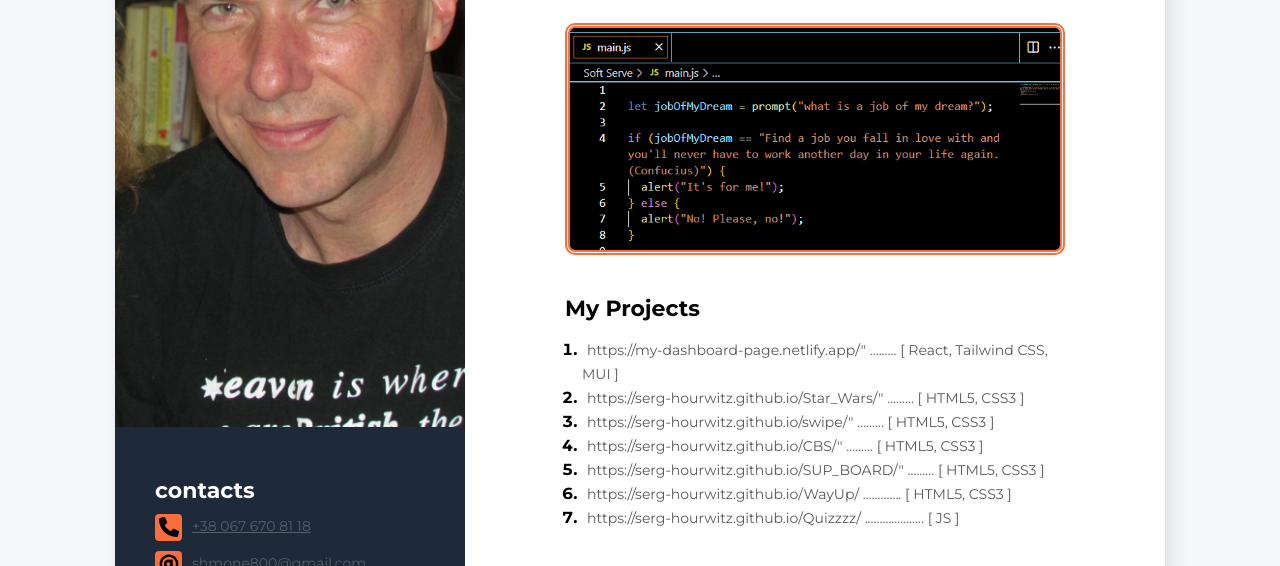
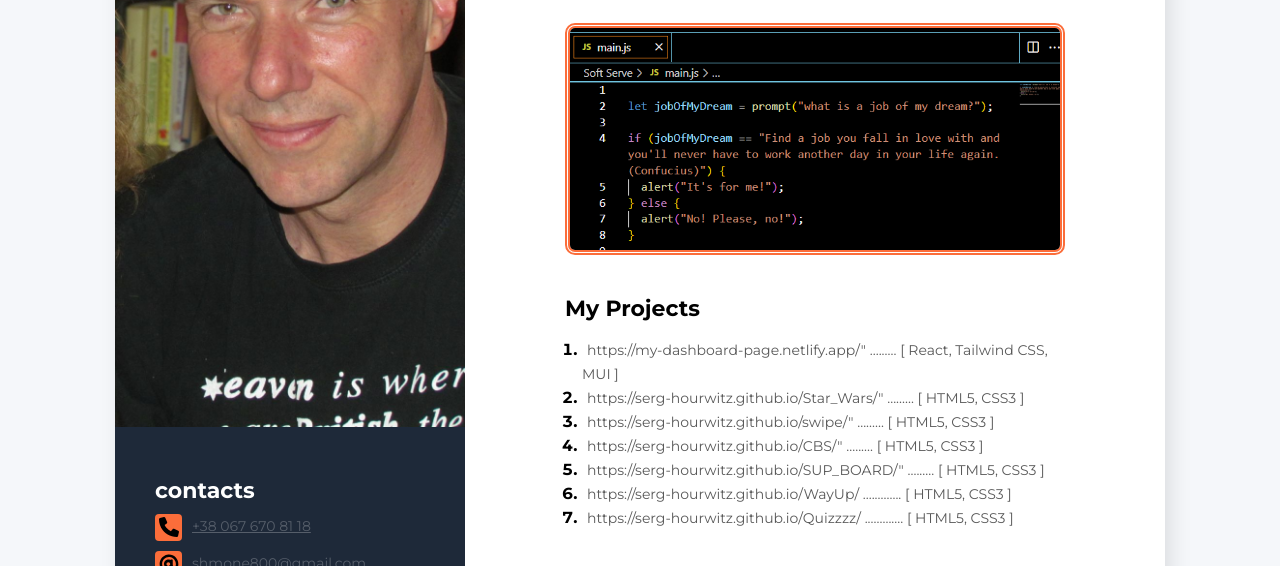
Before and after one commit to serg-hourwitz/my-resume, a plain HTML site: page index.html in a window 1280 px wide. Shown: the part 234-800 px from the top of the page. Drawn offline with Linux system fonts and the light colour scheme.

Commit message:
corrected layout

```diff
--- a/index.html
+++ b/index.html
@@ -39,7 +39,8 @@
               <a href="https://my-dashboard-page.netlify.app/" class="my-projects-link"
                 target="_blank">https://my-dashboard-page.netlify.app/"</a>
               .........
-              <span class="my-projects-bracket">[ </span>React, Tailwind CSS, MUI <span class="my-projects-bracket">]</span>
+              <span class="my-projects-bracket">[ </span>React, Tailwind CSS, MUI <span
+                class="my-projects-bracket">]</span>
             </span>
           </li>
           <li class="my-projects-item">
@@ -74,7 +75,6 @@
               <span class="my-projects-bracket">[ </span>HTML5, CSS3 <span class="my-projects-bracket">]</span>
             </span>
           </li>
-
           <li class="my-projects-item">
             <span class="my-projects-text">
               <a href="https://serg-hourwitz.github.io/WayUp/" class="my-projects-link"
@@ -87,9 +87,9 @@
             <span class="my-projects-text">
               <a href="https://serg-hourwitz.github.io/Quizzzz/" class="my-projects-link"
                 target="_blank">https://serg-hourwitz.github.io/Quizzzz/</a>
-              ....................
-              <span class="my-projects-bracket">[<span> JS <span class="my-projects-bracket">]</span>
-                </span>
+              .............
+              <span class="my-projects-bracket">[ </span>HTML5, CSS3 <span class="my-projects-bracket">]</span>
+            </span>
           </li>
         </ol>
       </div>
```
